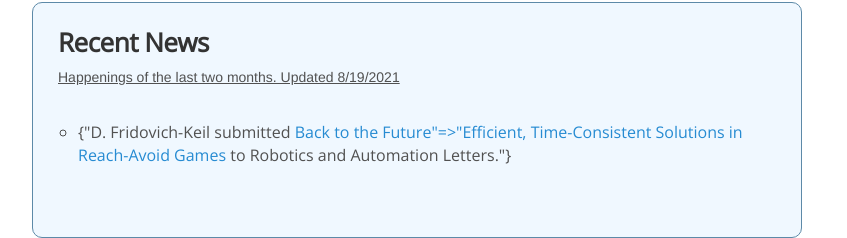
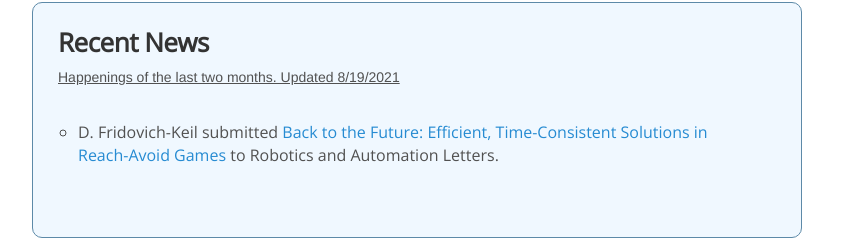
Before and after one commit to KordingLab/KordingLab.github.io, a Jekyll site: the page built from index.html, in a window 1280 px wide and 1201 px high. Shown: the part 963-1201 px from the top of the window, without its empty margins (223-1070 px from the left). Built offline with Jekyll 4.4.1, drawn with Linux system fonts in a browser that asks for light colours; nearby versions of some CDN libraries; comment, search, counter and statistics services are not loaded.

Commit message:
updating news formatting

```diff
--- a/_data/news.yml
+++ b/_data/news.yml
@@ -1,11 +1,11 @@
 - date: 2021-09-09
-  details:
+  details: >-
     D. Fridovich-Keil submitted <a href="http://arxiv.org/abs/2109.07673">Back to the Future: Efficient, Time-Consistent Solutions in Reach-Avoid Games</a> to Robotics and Automation Letters.
 
 - date: 2021-08-01
-  details:
+  details: >-
     D. Fridovich-Keil <a href="https://www.ae.utexas.edu/news/welcome-new-faculty-member-david-fridovich-keil">joined</a> the Department of Aerospace Engineering and Engineering Mechanics at the University of Texas at Austin.
 
 - date: 2021-07-14
-  details:
+  details: >-
     D. Fridovich-Keil gave an <a href="https://youtu.be/EmrReoNQP3s?t=1420">invited talk</a> at the <a href="https://negarmehr.github.io/RSS2021Workshop/">RSS Workshop on Perception and Control for Autonomous Navigation in Crowded, Dynamic Environments</a>.
```
